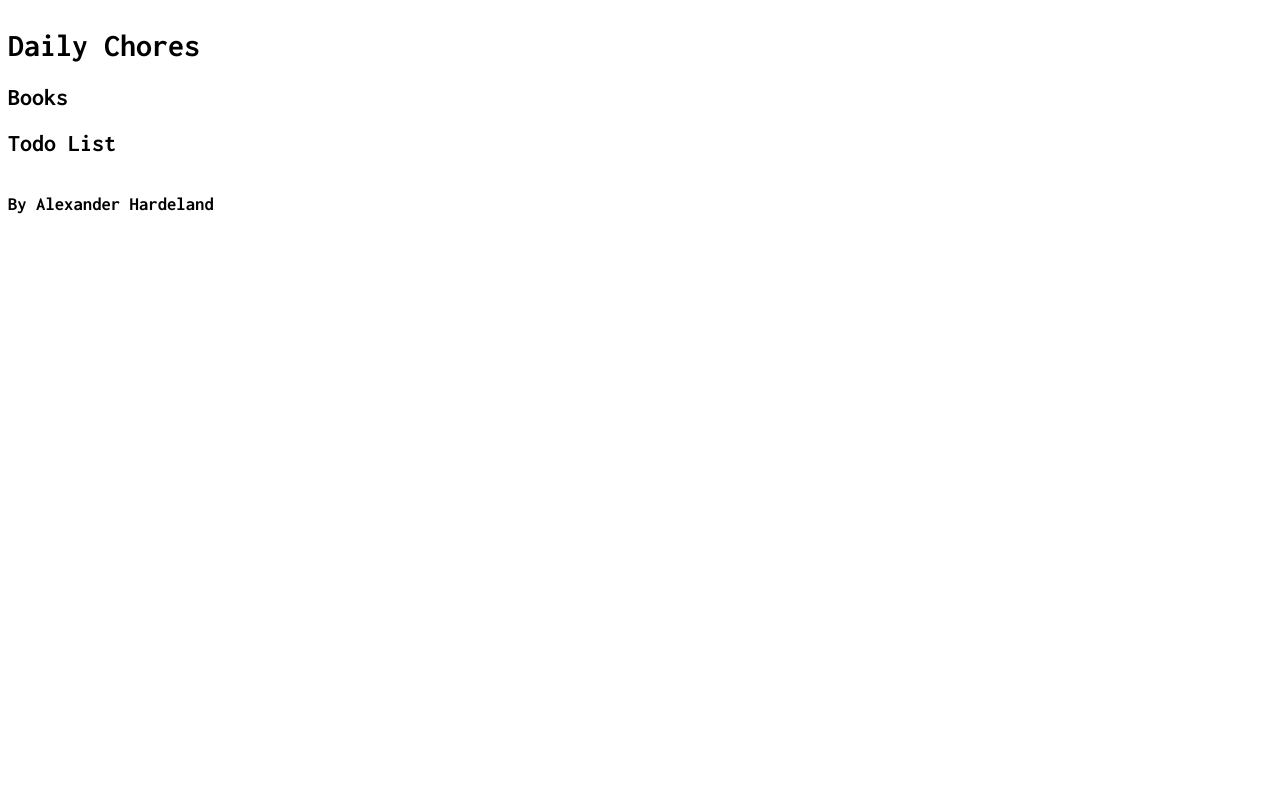
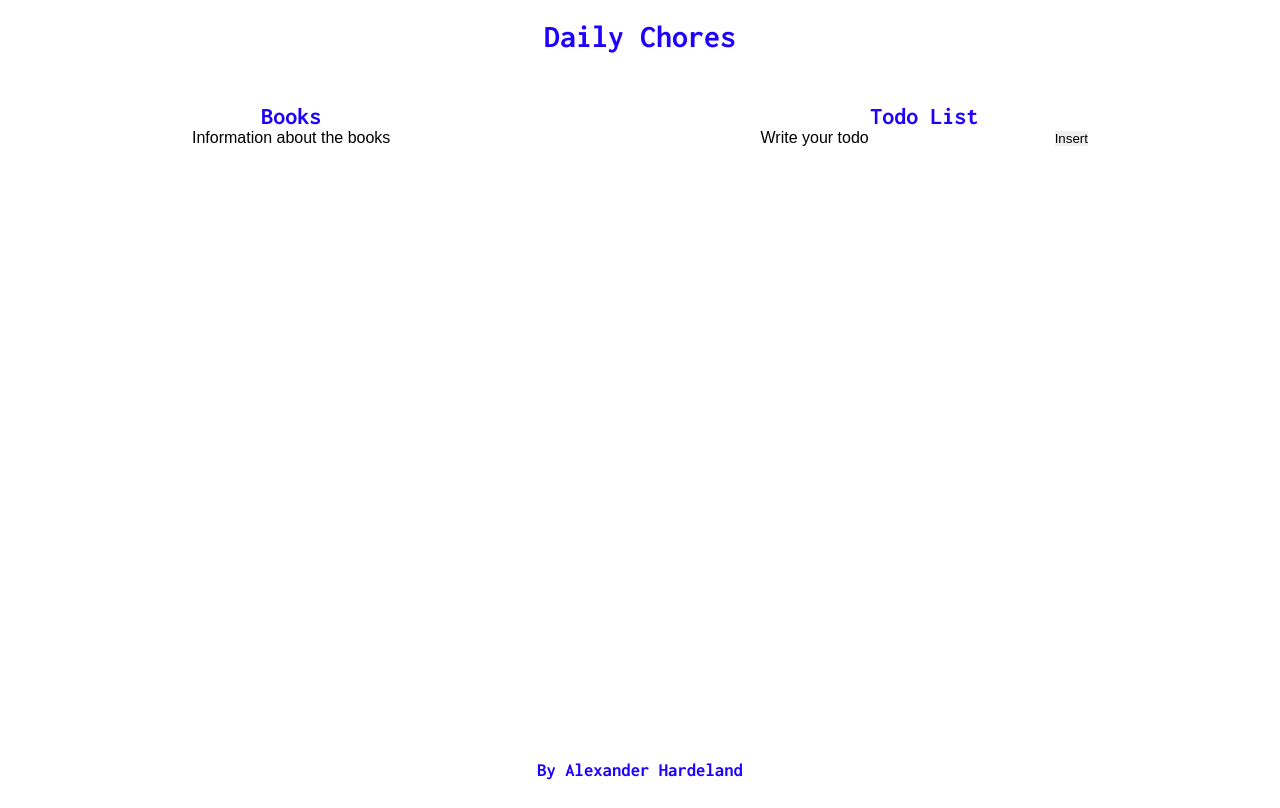
Before and after one commit to PythonMasterAlexander/alexander-hardeland-js2-ma2, a website: page index.html in a window 1280 px wide. Drawn offline with Linux system fonts and the light colour scheme; a web font is replaced by a local one.

Commit message:
Got Sass to work

```diff
--- a/index.html
+++ b/index.html
@@ -6,7 +6,7 @@
   <meta name="viewport" content="width=device-width, initial-scale=1.0">
   <script src="https://kit.fontawesome.com/b06e8bfbf3.js" crossorigin="anonymous"></script>
 
-  <link rel="stylesheet" href="./styles/style.css">
+  <link rel="stylesheet" type="text/css" href="./styles/style.css">
   <link rel="preconnect" href="https://fonts.googleapis.com">
   <link rel="preconnect" href="https://fonts.gstatic.com" crossorigin>
   <link href="https://fonts.googleapis.com/css2?family=Inconsolata:wght@700&family=Kdam+Thmor+Pro&display=swap" rel="stylesheet">
@@ -21,9 +21,15 @@
     <main class="main">
       <section class="main__books-section">
         <h2>Books</h2>
+        <p>Information about the books</p>
       </section>
       <section class="main__wish-list-section">
         <h2>Todo List</h2>
+        <section class="wish-list-section__input-section">
+          <label for="wish-list-input">Write your todo</label>
+          <input id="wish-list-input" name="input-field">
+          <button>Insert</button>
+        </section>
       </section>
     </main>
   </div>
--- a/scss/partials/_main.scss
+++ /dev/null
@@ -1,40 +0,0 @@
-html {
-  box-sizing: border-box;
-}
-
-html, body {
-  height: 100%;
-}
-
-body {
-  display: flex;
-  flex-direction: column;
-  font-family: 'Kdam Thmor Pro', sans-serif;
-}
-
-*, *:before, *:after {
-  box-sizing: inherit;
-}
-
-* {
-  border: 0;
-  margin: 0;
-  padding: 0;
-}
-
-h1, h2, h3 {
-  color: red;
-  font-family: 'Inconsolata', monospace;
-}
-
-footer {
-  flex-shrink: 0;
-}
-
-.page-wrapper {
-  flex: 1 0 auto;
-}
-
-.main {
-  display: flex;
-}
--- a/scss/style.scss
+++ /dev/null
@@ -1 +0,0 @@
-@import "./partials/main";
--- /dev/null
+++ b/styles/scss/partials/_main.scss
@@ -0,0 +1,53 @@
+html {
+  box-sizing: border-box;
+}
+
+html, body {
+  height: 100%;
+}
+
+*, *:before, *:after {
+  box-sizing: inherit;
+}
+
+* {
+  border: 0;
+  margin: 0;
+  padding: 0;
+}
+
+body {
+  display: flex;
+  flex-direction: column;
+  font-family: 'Kdam Thmor Pro', sans-serif;
+
+  h1, h2, h3 {
+    color: $color-blue;
+    font-family: 'Inconsolata', monospace;
+    text-align: center;
+  }
+}
+
+header {
+  h1 {
+    margin: $margin-size 0;
+  }
+}
+
+main {
+  display: flex;
+  justify-content: space-between;
+  width: 70%;
+  margin: $margin-extra-size auto;
+}
+.page-wrapper {
+  flex: 1 0 auto;
+}
+
+.footer {
+  flex-shrink: 0;
+
+  &__author-section {
+    margin: $margin-size 0;
+  }
+}
--- /dev/null
+++ b/styles/scss/partials/_variables.scss
@@ -0,0 +1,4 @@
+$color-blue: hsla(247, 100%, 50%, 1);
+
+$margin-extra-size: 50px;
+$margin-size: 20px;
--- /dev/null
+++ b/styles/scss/style.scss
@@ -0,0 +1,4 @@
+@import "./partials/variables";
+@import "./partials/main";
+@import "./partials/books-section";
+@import "./partials/books-section";
```
Also changed, not shown: scss/partials/_wish-list-section.scss (deleted), styles/scss/partials/_books-section.scss (added), styles/scss/partials/_wish-list-section.scss (added), styles/style.css, 1 other file.
